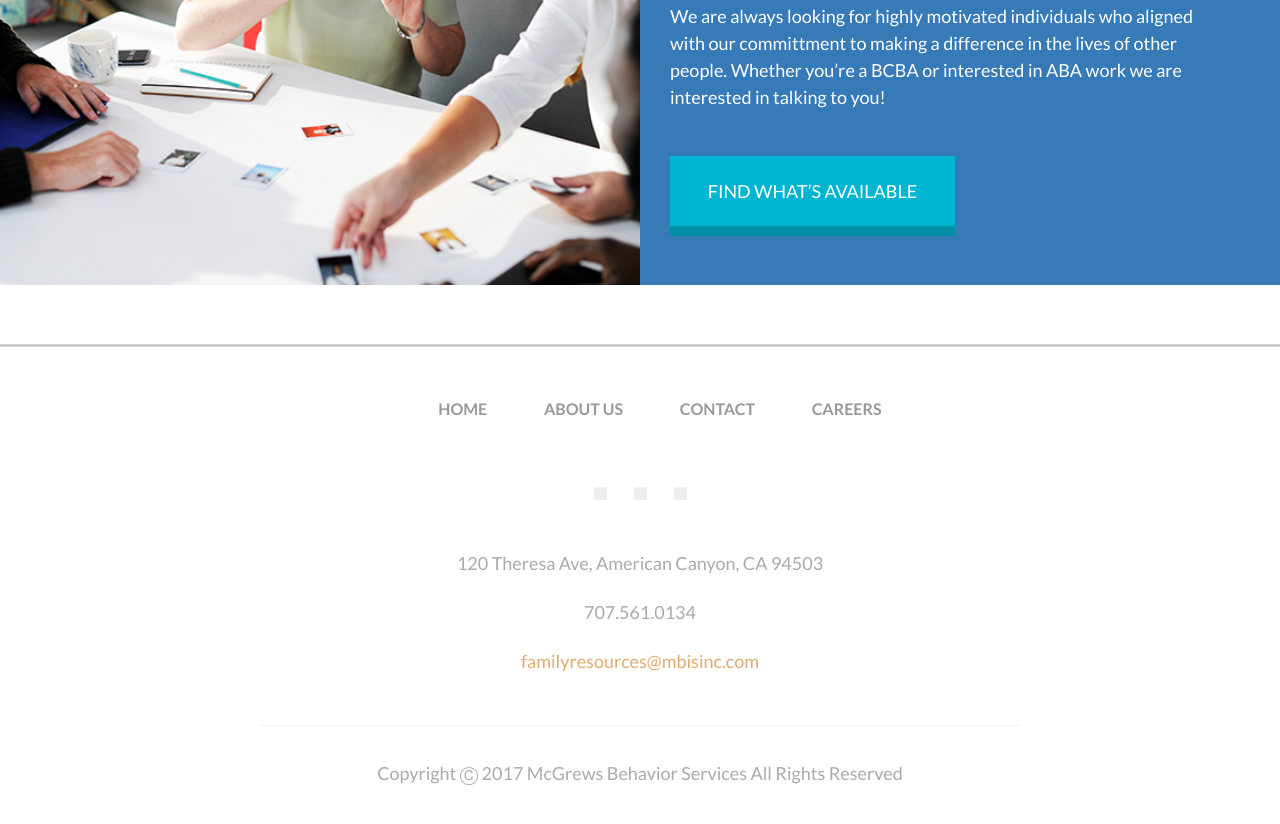
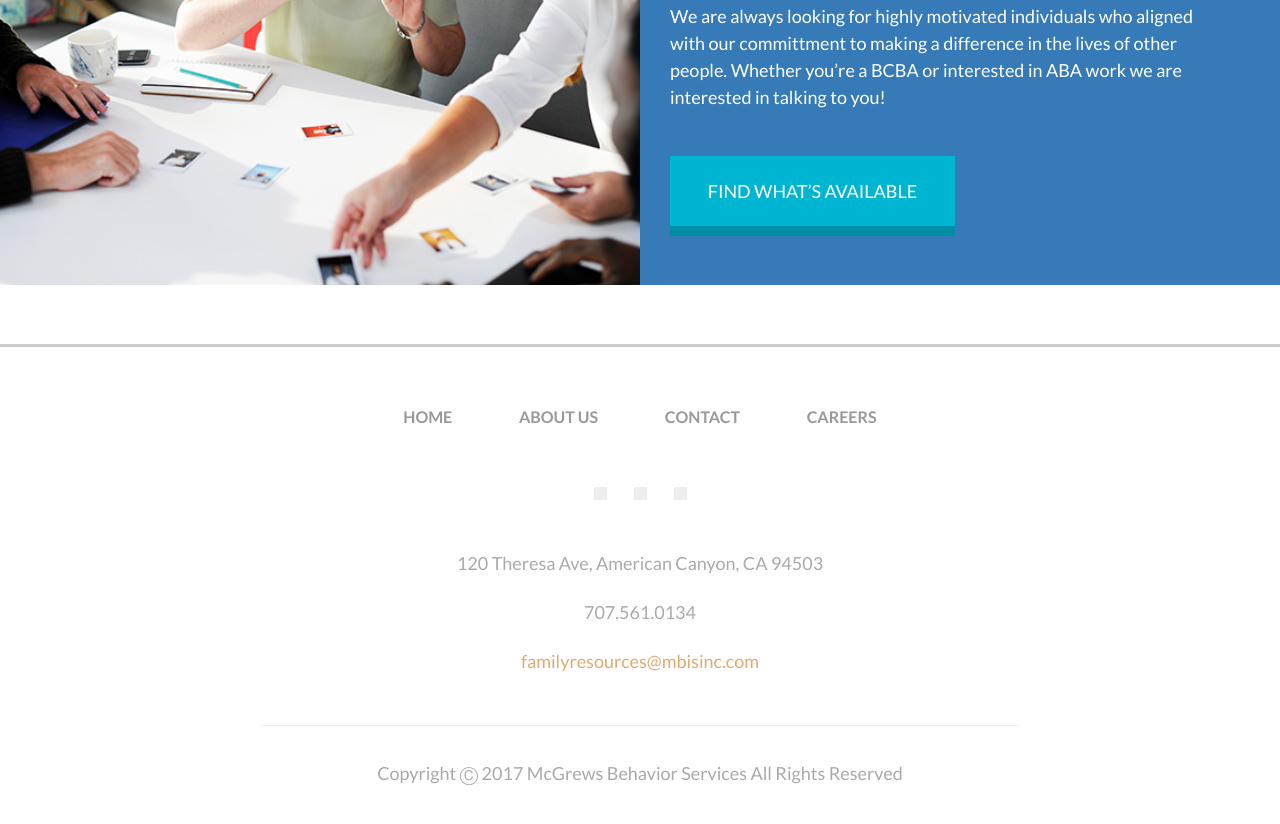
Before and after one commit to sergio-code/workshop-mbs-lp, a website built with webpack: page src/index.html in a window 1280 px wide. Shown: the part 2745-3569 px from the top of the page. Built offline with nearby package versions, Linux system fonts and the light colour scheme.

Commit message:
footer menu fixed margin/padding for xs devices

```diff
--- a/src/assets/styles/main.scss
+++ b/src/assets/styles/main.scss
@@ -279,11 +279,14 @@ h3 {
         color: $deepgray;
 
         &__items {
+            padding: 0;
+            margin: 0;
             display: flex;
             flex-wrap: wrap;
             justify-content: space-around;
 
             &__item {
+                margin: 0.5em 1em;
                 font-size: 16px;
                 font-weight: 700;
                 display: block;
```
